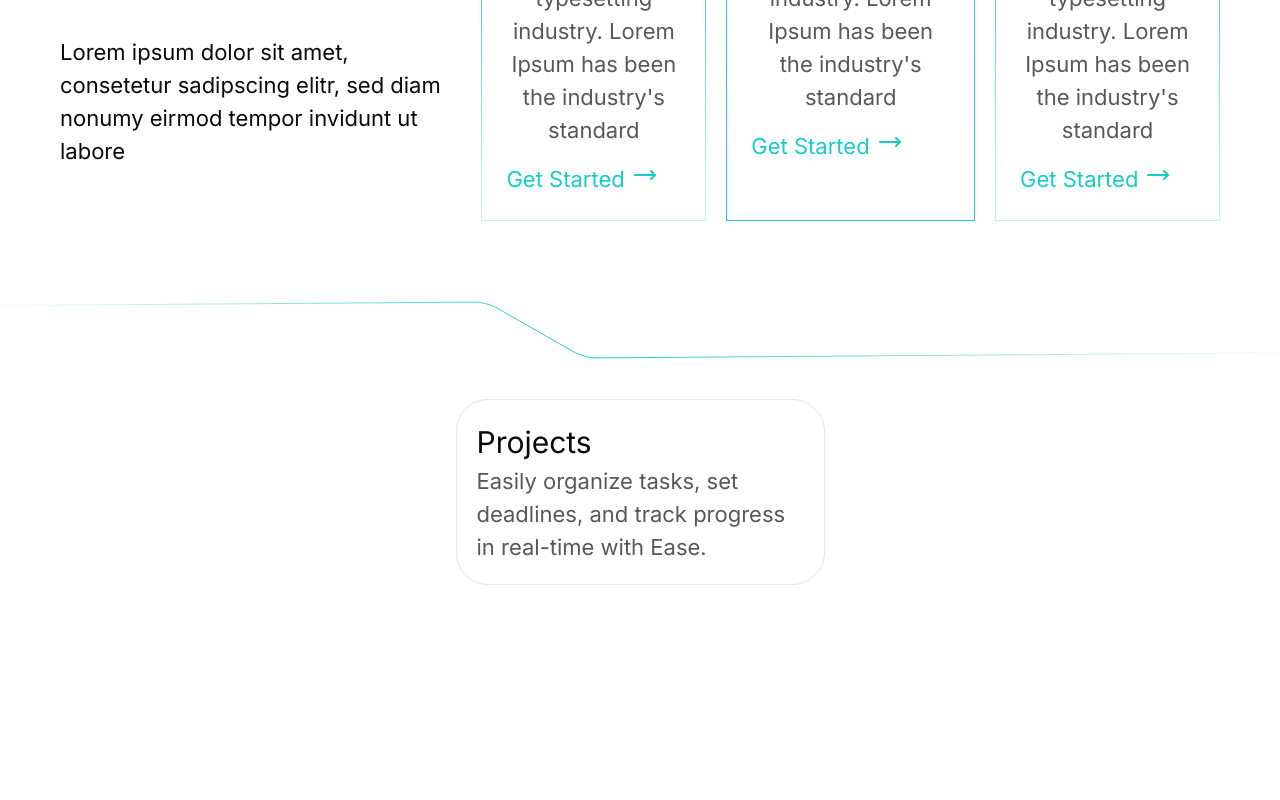
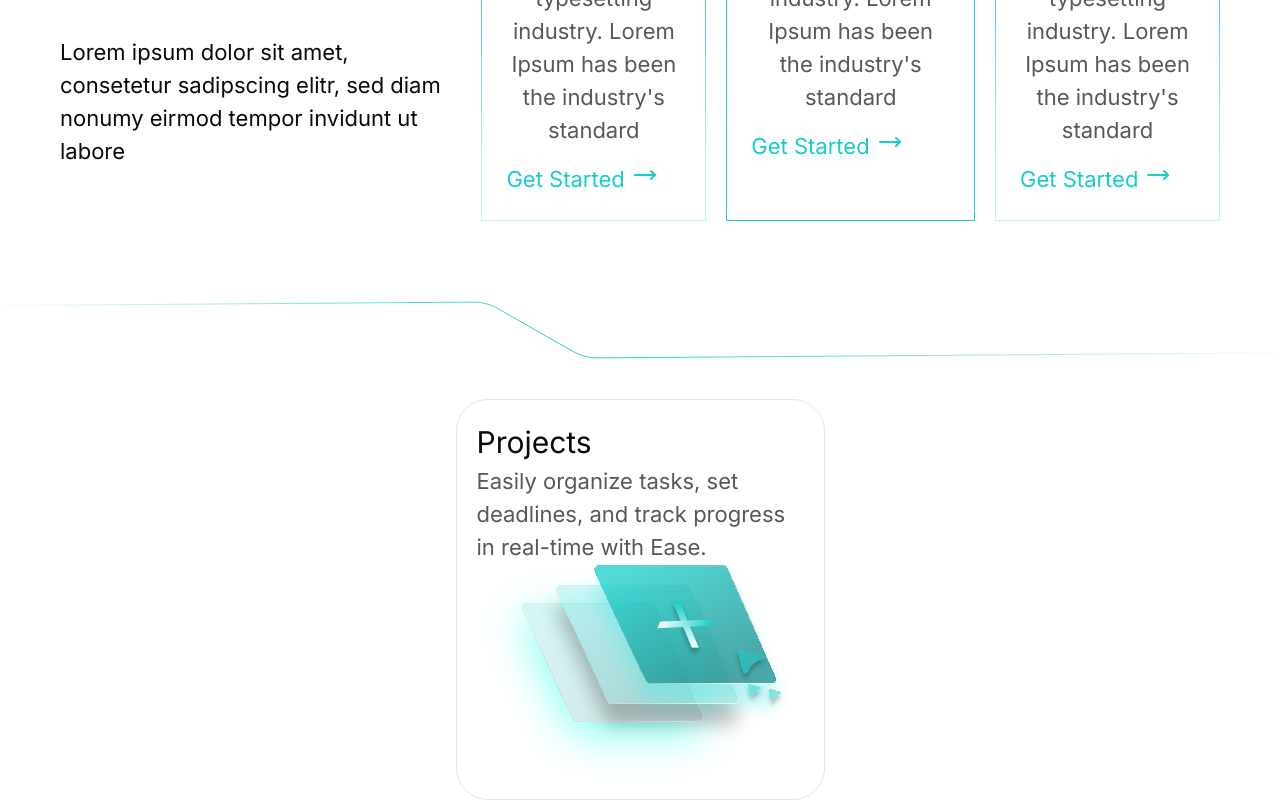
Before and after one commit to Roshen-Perera/ceylon-developers-portfolio, a Next.js app: page / in a window 1280 px wide. Shown: the part 3974-4774 px from the top of the page. Before the commit the page ends 4559 px from the top, so only its background shows below. Built offline with nearby package versions, Linux system fonts and the light colour scheme.

Commit message:
Used dotVector Reusable component

```diff
--- a/app/page.tsx
+++ b/app/page.tsx
@@ -1,5 +1,6 @@
 import BlueFrame from "@/components/blueFrame";
 import BlueGlow from "@/components/blueGlow";
+import DotVector from "@/components/dotVector";
 import MeshVector from "@/components/meshVector";
 import MeshVector2 from "@/components/meshVector2";
 import NavBar from "@/components/navBar";
@@ -303,6 +304,7 @@ export default function Home() {
               Easily organize tasks, set deadlines, and track progress in
               real-time with Ease.
             </p>
+            <DotVector/>
           </div>
         </div>
       </div>
```
